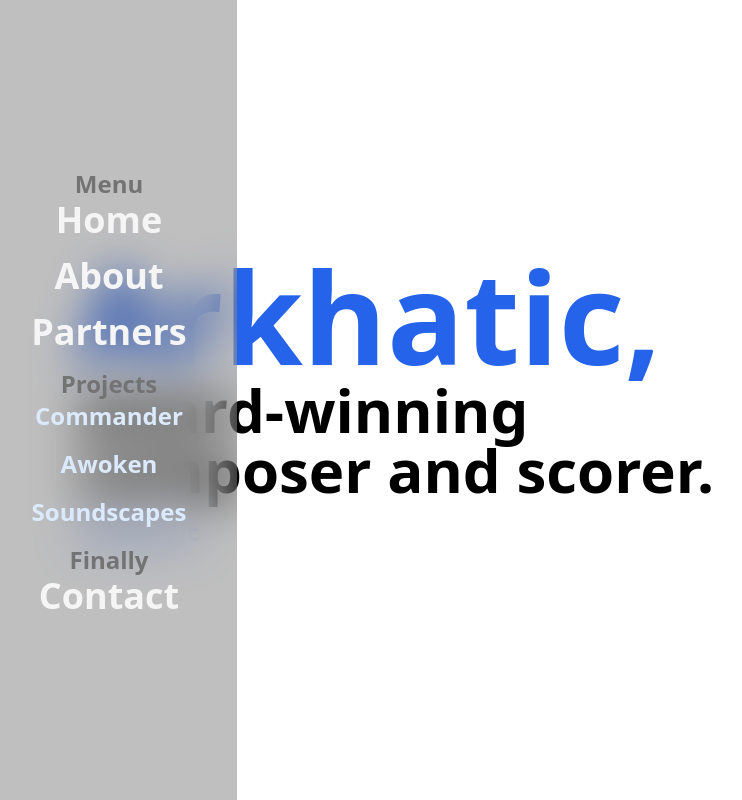
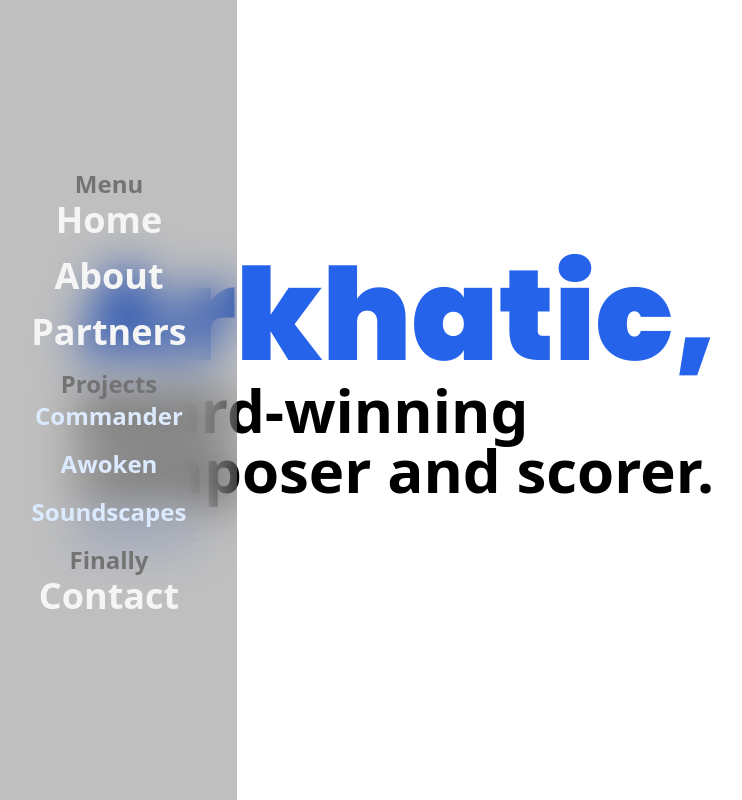
Before and after one commit to arkhatic/Ark, a Vue app: page / in a window 1280 px wide. Shown: the whole page, without its empty margins (19-761 px from the left). Built offline with nearby package versions, Linux system fonts and the light colour scheme; the HTML template or start-up script is replaced by a standard one.

Commit message:
Updated some fonts

```diff
--- a/index.html
+++ b/index.html
@@ -5,7 +5,7 @@
     <link rel="icon" href="/favicon.ico">
     <meta name="viewport" content="width=device-width, initial-scale=1.0">
     <meta name="description" content="Arkhatic, a composer and scorer working for modern age.">
-    <meta name="keywords" content="Arkhatic">
+    <meta name="keywords" content="arkhatic">
     <title>Arkhatic</title>
   </head>
   <body>
--- a/src/App.vue
+++ b/src/App.vue
@@ -1,12 +1,10 @@
 <template>
   <Sidebar />
   <!-- landing page -->
-  <!-- TODO: mobile version -->
-  <!-- TODO: scroll lock -->
   <div className="absolute snap-proximity snap-y overflow-y-scroll overflow-x-hidden h-screen w-screen">
   <div class="dark:bg-black bg-white h-screen snap-start" id="home">
     <div class="flex flex-col justify-center h-full mx-12 text-center items-center lg:items-start xl:text-left lg:mx-24 snap-start">
-      <h1 class="text-7xl md:text-8xl lg:text-9xl  text-blue-600 font-extrabold">
+      <h1 class="text-7xl md:text-8xl lg:text-9xl  text-blue-600 font-display font-black">
         Arkhatic,
       </h1>
 
@@ -27,8 +25,8 @@
   <!-- about page -->
   <div class="bg-neutral-200 h-screen lg:h-auto p-12 lg:p-24 snap-start" id="about">
     <div class="flex flex-col text-left">
-      <h1 class="text-6xl md:text-7xl xl:text-8xl text-black font-extrabold">
-        I have been always learning alone.
+      <h1 class="text-6xl md:text-7xl xl:text-8xl text-black font-extrabold font-display">
+        I have always been learning alone.
       </h1>
 
       <div class="flex flex-row mt-4">
@@ -50,7 +48,7 @@
   <!-- partners page -->
   <div class="min-h-screen bg-green-100 p-12 lg:p-24 flex flex-col snap-start" id="partners">
     <div>
-      <h1 class="text-5xl lg:text-6xl xl:text-7xl text-green-700 font-black">Fortunately, I don't work alone anymore.</h1>
+      <h1 class="text-5xl lg:text-6xl xl:text-7xl text-green-700 font-black font-display">Fortunately, I don't work alone anymore.</h1>
 
       <h2 class="text-3xl lg:text-4xl text-black font-extrabold mt-8 lg:mt-4">
         A <span class="text-green-600 text-4xl lg:text-5xl">huge</span> thanks to the guys below for helping me get into places I did not know were possible to reach and to overcome the challenges of every day. ❤️
@@ -132,8 +130,8 @@
 
   <div class="bg-purple-100 flex flex-col px-12 py-24 lg:px-24 snap-start">
     <h1
-      class="text-purple-700 text-5xl lg:text-7xl font-display font-black">
-      Clouds dwelings, <br>
+      class="text-purple-700 text-5xl lg:text-8xl font-body font-extrabold">
+      Cloud dweller, <br>
       the sky is the limit.
     </h1>
 
--- a/src/assets/base.css
+++ b/src/assets/base.css
@@ -11,3 +11,8 @@ html, * {
 ::-webkit-scrollbar {
   width: 0;
 }
+
+@font-face {
+  font-family: 'Futura';
+  src: url('../fonts/FuturaRenner-Regular.otf');
+}
--- a/src/assets/main.css
+++ b/src/assets/main.css
@@ -1,5 +1,5 @@
 @import './base.css';
-@import url('https://fonts.googleapis.com/css2?family=Prata&display=swap');
+@import url('https://fonts.googleapis.com/css2?family=Poppins:wght@500;600;700;800;900&family=Prata&display=swap');
 @tailwind base;
 @tailwind utilities;
 @tailwind components;
--- a/tailwind.config.js
+++ b/tailwind.config.js
@@ -7,7 +7,7 @@ module.exports = {
   theme: {
     extend: {
       fontFamily: {
-        display: ['Inter', 'system-ui', 'sans-serif'],
+        display: ['Poppins', 'system-ui', 'sans-serif'],
         body: ['Inter', 'system-ui', 'sans-serif'],
         details: ['Prata', 'serif']
       },
```
Also changed, not shown: public/fonts/FuturaRenner-Light.otf (added), public/fonts/FuturaRenner-Regular.otf (added).
